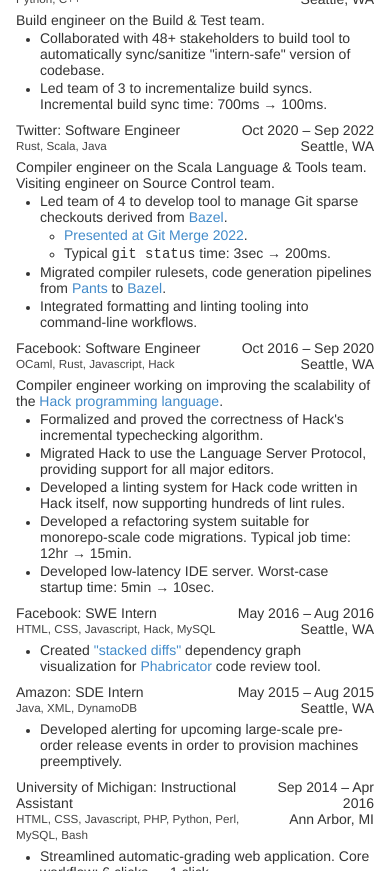
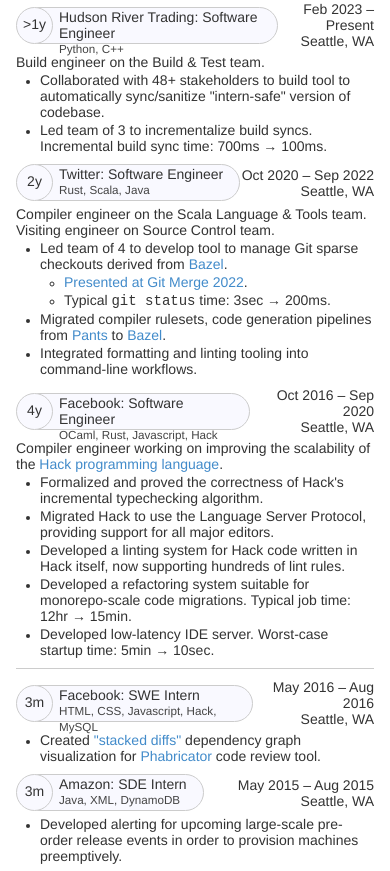
Before and after one commit to arxanas/resume, a plain HTML site: page index.html in a window 390 px wide. Shown: the part 277-1148 px from the top of the page. Drawn offline with Linux system fonts and the light colour scheme.

Commit message:
wip: Update to emphasize dates, use pills; doesn't render well on small screens

```diff
--- a/css/resume.css
+++ b/css/resume.css
@@ -1,7 +1,11 @@
 :root {
+    --border-color: #ccc;
     --color: #333;
     --font-size: 0.875rem;
     --section-header-font-size: 1.125rem;
+    --job-pill-size: 2rem;
+    --job-pill-padding: 5px;
+
 }
 
 @media print {
@@ -33,8 +37,10 @@
     text-decoration: underline;
 }
 
-ul {
-    padding-left: 1.5rem;
+hr {
+    border: 0;
+    border-top: 1px solid var(--border-color);
+    margin: 10px 0;
 }
 
 li {
@@ -44,6 +50,12 @@
 li::marker {
     font-size: smaller;
 }
+
+ul {
+    padding-left: 1.5rem;
+}
+
+/** Container **/
 
 .container {
     display: block;
@@ -79,6 +91,8 @@
 .header {
     display: flex;
     align-items: center;
+    flex-wrap: wrap;
+    gap: 10px;
     justify-content: space-between;
     padding: 10px 0;
 }
@@ -105,7 +119,7 @@
 /** Sections **/
 
 .section-header {
-    border-bottom: solid #eee 1px;
+    border-bottom: solid var(--border-color) 1px;
     display: flex;
     justify-content: space-between;
     padding: 5px 0;
@@ -127,12 +141,45 @@
 .job-header {
     margin: 10px 0 5px 0;
     display: flex;
-    align-items: baseline;
-    justify-content: space-between;
+    align-items: center;
+
+    --job-pill-background-color: #f9f9ff;
+    --job-pill-size: 2rem;
+    --job-pill-padding: 5px;
+}
+
+.job-bubble {
+    background-color: var(--job-pill-background-color);
+    border-radius: var(--job-pill-size);
+    border: solid var(--border-color) 1px;
+    font-weight: 500;
+    min-height: calc(var(--job-pill-size) + var(--job-pill-padding));
+    line-height: calc(var(--job-pill-size));
+    print-color-adjust: exact;
+    text-align: center;
+    min-width: calc(var(--job-pill-size) + var(--job-pill-padding));
+    z-index: 1;
+}
+
+.job-pill {
+    background-color: var(--job-pill-background-color);
+    border-bottom-right-radius: var(--job-pill-size);
+    border-left-style: none;
+    border-top-right-radius: var(--job-pill-size);
+    border: solid var(--border-color) 1px;
+    display: flex;
+    flex-direction: column;
+    height: calc(var(--job-pill-size) + var(--job-pill-padding));
+    margin-left: calc(-1 * var(--job-pill-size) / 2);
+    padding-left: calc(var(--job-pill-size) / 2 + var(--job-pill-padding));
+    padding-right: calc(var(--job-pill-size) / 2);
+    padding-top: 1px;
+    print-color-adjust: exact;
 }
 
 .job-description {
     font-weight: 500;
+    display: inline;
 }
 
 .job-description a {
@@ -142,6 +189,11 @@
 .job-technologies {
     font-size: smaller;
     color: #444;
+    display: inline;
+}
+
+.job-spacer {
+    flex: 1;
 }
 
 .job-date,
--- a/index.html
+++ b/index.html
@@ -68,6 +68,7 @@
             </div>
             <div class="job-technologies">Computer Science, summa cum laude</div>
           </div>
+          <div class="job-spacer"></div>
           <div>
             <div class="job-date">Jan 2013 &ndash; Apr 2016</div>
             <div class="job-location">Ann Arbor, MI</div>
@@ -89,12 +90,14 @@
       <!-- Hudson River Trading job -->
       <section>
         <header class="job-header">
-          <div>
+          <div class="job-bubble" title="Current position">>1y</div>
+          <div class="job-pill">
             <div class="job-description">
               <a href="https://www.hudsonrivertrading.com">Hudson River Trading</a>: Software Engineer
             </div>
             <div class="job-technologies">Python, C++</div>
           </div>
+          <div class="job-spacer"></div>
           <div>
             <div class="job-date">Feb 2023 &ndash; Present</div>
             <div class="job-location">Seattle, WA</div>
@@ -113,12 +116,14 @@
       <!-- Twitter job -->
       <section>
         <header class="job-header">
-          <div>
+          <div class="job-bubble" title="2 years in this position">2y</div>
+          <div class="job-pill">
             <div class="job-description">
               <a href="https://www.twitter.com">Twitter</a>: Software Engineer
             </div>
             <div class="job-technologies">Rust, Scala, Java</div>
           </div>
+          <div class="job-spacer"></div>
           <div>
             <div class="job-date">Oct 2020 &ndash; Sep 2022</div>
             <div class="job-location">Seattle, WA</div>
@@ -155,12 +160,14 @@
       <!-- Facebook job -->
       <section>
         <header class="job-header">
-          <div>
+          <div class="job-bubble" title="4 years in this position">4y</div>
+          <div class="job-pill">
             <div class="job-description">
               <a href="https://www.facebook.com">Facebook</a>: Software Engineer
             </div>
             <div class="job-technologies">OCaml, Rust, Javascript, Hack</div>
           </div>
+          <div class="job-spacer"></div>
           <div>
             <div class="job-date">Oct 2016 &ndash; Sep 2020</div>
             <div class="job-location">Seattle, WA</div>
@@ -196,15 +203,19 @@
         </ul>
       </section>
 
+      <hr />
+
       <!-- Facebook internship -->
       <section>
         <header class="job-header">
-          <div>
+          <div class="job-bubble" title="3 months in this position">3m</div>
+          <div class="job-pill">
             <div class="job-description">
               <a href="https://www.facebook.com">Facebook</a>: SWE Intern
             </div>
             <div class="job-technologies">HTML, CSS, Javascript, Hack, MySQL</div>
           </div>
+          <div class="job-spacer"></div>
           <div>
             <div class="job-date">May 2016 &ndash; Aug 2016</div>
             <div class="job-location">Seattle, WA</div>
@@ -223,12 +234,14 @@
       <!-- Amazon internship -->
       <section>
         <header class="job-header">
-          <div>
+          <div class="job-bubble" title="3 months in this position">3m</div>
+          <div class="job-pill">
             <div class="job-description">
               <a href="https://www.amazon.com">Amazon</a>: SDE Intern
             </div>
             <div class="job-technologies">Java, XML, DynamoDB</div>
           </div>
+          <div class="job-spacer"></div>
           <div>
             <div class="job-date">May 2015 &ndash; Aug 2015</div>
             <div class="job-location">Seattle, WA</div>
@@ -246,7 +259,8 @@
       <!-- IA job -->
       <section class="job">
         <header class="job-header">
-          <div>
+          <div class="job-bubble" title="2 years in this position">2y</div>
+          <div class="job-pill">
             <div class="job-description">
               <a href="https://www.umich.edu/">University&nbsp;of&nbsp;Michigan</a>:
               Instructional Assistant
@@ -255,6 +269,7 @@
               HTML, CSS, Javascript, PHP, Python, Perl, MySQL, Bash
             </div>
           </div>
+          <div class="job-spacer"></div>
           <div>
             <div class="job-date">Sep 2014 &ndash; Apr 2016</div>
             <div class="job-location">Ann Arbor, MI</div>
@@ -286,7 +301,7 @@
           <span class="project-technologies">Rust &bull; 3.4k ★</small>
         </header>
         <p>
-          High-velocity, monorepo-scale workflow for Git, based off of the
+          Monorepo-scale workflow for Git, based off of the
           Mercurial workflows at companies like Google and Facebook.
         </p>
       </section>
@@ -297,7 +312,7 @@
           <span class="project-technologies">Python &bull; 31 ★</span>
         </header>
         <p>
-          Machine-learning email bot which detects unsolicited recruiter
+          ML email bot which detects unsolicited recruiter
           email and responds with compensation/leveling requirements.
         </p>
       </section>
```
